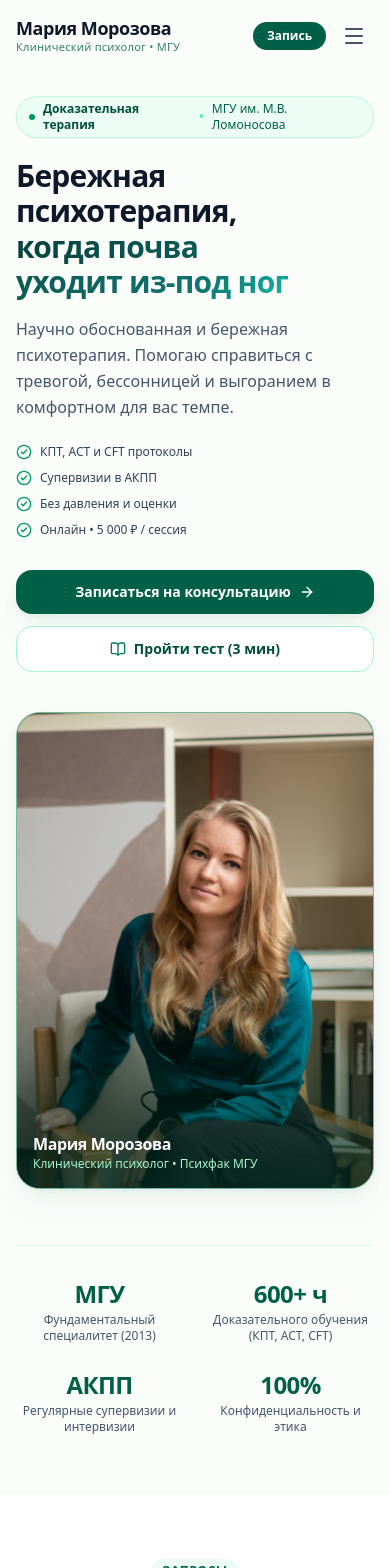
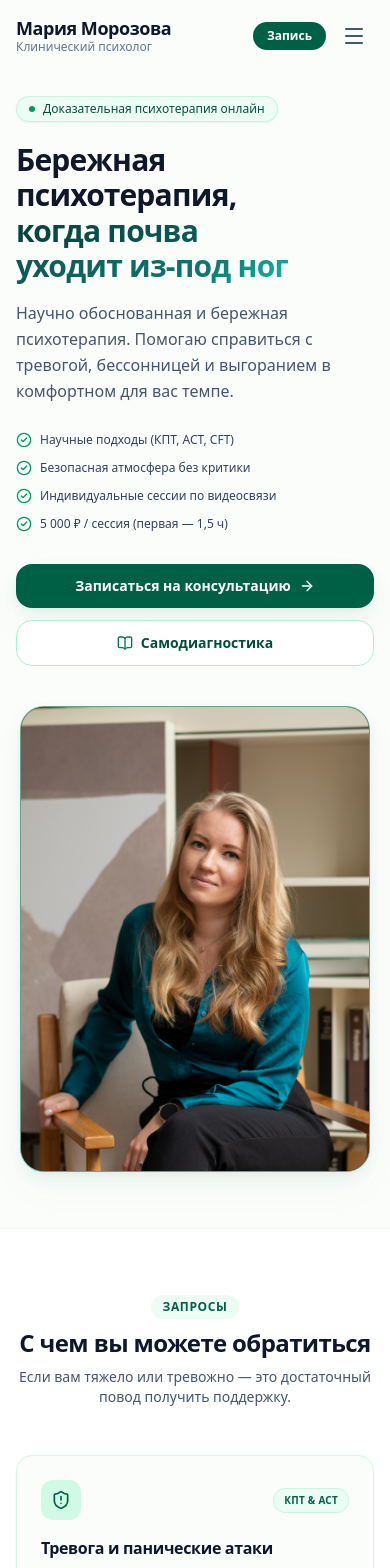
Before and after one commit to psychomanya/psymorozova, a React (Vite) app: page / in a window 390 px wide. Shown: the top 1568 px of the page. Built offline with nearby package versions, Linux system fonts and the light colour scheme.

Commit message:
refactor: eliminate repetitive degree mentions and stats counter, quiet luxury aesthetic

```diff
--- a/src/components/About.jsx
+++ b/src/components/About.jsx
@@ -21,13 +21,13 @@ export default function About({ onOpenBooking }) {
 
             <div className="space-y-3 text-sm sm:text-base text-slate-600 leading-relaxed">
               <p>
-                Я — <strong className="text-slate-900 font-semibold">Мария Морозова</strong>, клинический психолог, выпускница факультета психологии <strong className="text-slate-900 font-semibold">МГУ им. М.В. Ломоносова</strong> (специалитет, 2013 г.).
+                Меня зовут <strong className="text-slate-900 font-semibold">Мария Морозова</strong>. Я клинический психолог и КПТ-терапевт. Получила фундаментальное психологическое образование и специализируюсь на доказательных протоколах помощи при тревоге, апатии и нарушениях сна.
               </p>
               <p>
-                Я знаю о тревоге, выгорании и синдроме самозванца не только по учебникам, но и по собственному опыту. Поэтому в моей работе нет давления, «правильных» ответов и оценок. Мы вместе исследуем ваши сложности с заботой и любопытством.
+                Я знаю о тревоге, выгорании и синдроме самозванца не только по профессиональной литературе, но и по личному пути. Поэтому в моей работе нет давления, готовых шаблонов и критики. Мы вместе исследуем ваши сложности с заботой и вниманием.
               </p>
               <p>
-                Главный ориентир в терапии — ваши истинные ценности, которые становятся надежным компасом для устойчивых изменений.
+                Нашим ориентиром всегда остаются ваши истинные ценности — то, что по-настоящему важно именно для вас.
               </p>
             </div>
 
@@ -39,7 +39,7 @@ export default function About({ onOpenBooking }) {
               </div>
               <div className="flex items-center gap-2.5 text-xs sm:text-sm text-slate-700">
                 <BookCheck className="w-4 h-4 text-emerald-700 shrink-0" />
-                <span>Супервизии в АКПП</span>
+                <span>Регулярные супервизии сложных кейсов</span>
               </div>
               <div className="flex items-center gap-2.5 text-xs sm:text-sm text-slate-700">
                 <HeartHandshake className="w-4 h-4 text-emerald-700 shrink-0" />
@@ -47,7 +47,7 @@ export default function About({ onOpenBooking }) {
               </div>
               <div className="flex items-center gap-2.5 text-xs sm:text-sm text-slate-700">
                 <Compass className="w-4 h-4 text-emerald-700 shrink-0" />
-                <span>Клиническая база и ориентация на науку</span>
+                <span>Научные протоколы с доказанной базой</span>
               </div>
             </div>
 
@@ -63,23 +63,23 @@ export default function About({ onOpenBooking }) {
 
           {/* Right Column: Close-up Portrait & Quote */}
           <div className="lg:col-span-5 flex flex-col gap-4">
-            <div className="relative rounded-3xl overflow-hidden shadow-lg border border-emerald-100 aspect-[4/5] bg-emerald-900">
+            <div className="relative rounded-3xl overflow-hidden shadow-ambient border border-emerald-100 aspect-[4/5] bg-emerald-900">
               <img
                 src="./assets/mariya-morozova-portrait.jpg"
                 alt="Мария Морозова"
                 className="w-full h-full object-cover object-center"
                 loading="lazy"
               />
-              <div className="absolute inset-0 bg-gradient-to-t from-emerald-950/75 via-transparent to-transparent" />
+              <div className="absolute inset-0 bg-gradient-to-t from-emerald-950/60 via-transparent to-transparent" />
               <div className="absolute bottom-4 left-4 right-4 text-white">
                 <div className="text-sm font-bold">Мария Морозова</div>
-                <div className="text-xs text-emerald-200">«Человеку нужен человек»</div>
+                <div className="text-xs text-emerald-200 font-medium">«Человеку нужен человек»</div>
               </div>
             </div>
 
-            <div className="p-5 rounded-2xl bg-emerald-900 text-white flex items-center justify-between gap-4">
+            <div className="p-4 rounded-2xl bg-emerald-900 text-white flex items-center justify-between gap-4">
               <div className="text-xs text-emerald-100">
-                Автор блога <strong className="text-white">«С психикой вальсируем 🧠»</strong>
+                Канал <strong className="text-white">«С психикой вальсируем 🧠»</strong>
               </div>
               <a
                 href={PSYCHOLOGIST.contacts.channel}
@@ -87,7 +87,7 @@ export default function About({ onOpenBooking }) {
                 rel="noopener noreferrer"
                 className="shrink-0 px-3 py-1.5 rounded-xl bg-white text-emerald-900 hover:bg-emerald-50 text-xs font-bold transition-all"
               >
-                Читать канал
+                Читать блог
               </a>
             </div>
           </div>
--- a/src/components/Footer.jsx
+++ b/src/components/Footer.jsx
@@ -26,7 +26,7 @@ export default function Footer({ onOpenBooking }) {
             </div>
 
             <p className="text-xs text-slate-400 leading-relaxed max-w-sm mb-5">
-              Научно доказанная психотерапия без давления и эзотерики. Выпускница МГУ им. Ломоносова, член АКПП, супервизии.
+              Индивидуальные онлайн-консультации. Научно доказанная психотерапия без давления и оценки.
             </p>
 
             <div className="flex items-center gap-2.5">
--- a/src/components/Header.jsx
+++ b/src/components/Header.jsx
@@ -35,13 +35,13 @@ export default function Header({ onOpenBooking }) {
     >
       <div className="max-w-7xl mx-auto px-4 sm:px-6 lg:px-8">
         <div className="flex items-center justify-between">
-          {/* Typographic Personal Brand Logo — clean, no badges/boxes */}
+          {/* Typographic Personal Brand — clean, quiet, professional */}
           <a href="#" className="flex flex-col group">
             <span className="font-bold text-slate-900 tracking-tight text-lg sm:text-xl group-hover:text-emerald-800 transition-colors leading-tight">
               {PSYCHOLOGIST.name}
             </span>
-            <span className="text-[11px] text-emerald-800/80 font-medium tracking-wide">
-              Клинический психолог • МГУ
+            <span className="text-xs text-slate-500 font-normal">
+              Клинический психолог
             </span>
           </a>
 
--- a/src/components/Hero.jsx
+++ b/src/components/Hero.jsx
@@ -6,19 +6,16 @@ export default function Hero({ onOpenBooking }) {
   return (
     <section className="relative pt-24 sm:pt-32 pb-14 sm:pb-20 overflow-hidden">
       {/* Soft ambient emerald background */}
-      <div className="absolute top-10 left-1/2 -translate-x-1/2 w-[800px] h-[450px] bg-gradient-to-tr from-emerald-100/35 via-teal-100/25 to-transparent blur-3xl -z-10 rounded-full pointer-events-none" />
+      <div className="absolute top-10 left-1/2 -translate-x-1/2 w-[800px] h-[450px] bg-gradient-to-tr from-emerald-100/30 via-teal-100/20 to-transparent blur-3xl -z-10 rounded-full pointer-events-none" />
 
       <div className="max-w-7xl mx-auto px-4 sm:px-6 lg:px-8">
-        <div className="grid grid-cols-1 lg:grid-cols-12 gap-10 lg:gap-8 items-center">
+        <div className="grid grid-cols-1 lg:grid-cols-12 gap-10 lg:gap-12 items-center">
 
           {/* Left Column: Value proposition & personal brand */}
           <div className="lg:col-span-7 flex flex-col items-start text-left">
-            {/* Top Minimalist Tag */}
-            <div className="inline-flex items-center gap-2 px-3 py-1 rounded-full bg-emerald-50 border border-emerald-200/60 text-emerald-900 text-xs font-semibold mb-5 shadow-xs">
+            <div className="inline-flex items-center gap-2 px-3 py-1 rounded-full bg-emerald-50/90 border border-emerald-200/60 text-emerald-900 text-xs font-medium mb-5 shadow-xs">
               <span className="w-1.5 h-1.5 rounded-full bg-emerald-600" />
-              <span>Доказательная терапия</span>
-              <span className="text-emerald-300">•</span>
-              <span className="text-emerald-800 font-normal">МГУ им. М.В. Ломоносова</span>
+              <span>Доказательная психотерапия онлайн</span>
             </div>
 
             {/* Main Title */}
@@ -28,27 +25,27 @@ export default function Hero({ onOpenBooking }) {
             </h1>
 
             {/* Subtitle */}
-            <p className="text-base sm:text-lg text-slate-600 leading-relaxed max-w-xl mb-6 font-normal">
+            <p className="text-base sm:text-lg text-slate-600 leading-relaxed max-w-xl mb-7 font-normal">
               {PSYCHOLOGIST.heroSubtitle}
             </p>
 
-            {/* Micro-proof bullets */}
-            <div className="grid grid-cols-1 sm:grid-cols-2 gap-2.5 mb-8 w-full max-w-lg">
+            {/* Micro-proof bullets — calm, quiet, truthful */}
+            <div className="grid grid-cols-1 sm:grid-cols-2 gap-3 mb-8 w-full max-w-lg">
               <div className="flex items-center gap-2 text-xs sm:text-sm text-slate-700">
                 <CheckCircle2 className="w-4 h-4 text-emerald-600 shrink-0" />
-                <span>КПТ, ACT и CFT протоколы</span>
+                <span>Научные подходы (КПТ, ACT, CFT)</span>
               </div>
               <div className="flex items-center gap-2 text-xs sm:text-sm text-slate-700">
                 <CheckCircle2 className="w-4 h-4 text-emerald-600 shrink-0" />
-                <span>Супервизии в АКПП</span>
+                <span>Безопасная атмосфера без критики</span>
               </div>
               <div className="flex items-center gap-2 text-xs sm:text-sm text-slate-700">
                 <CheckCircle2 className="w-4 h-4 text-emerald-600 shrink-0" />
-                <span>Без давления и оценки</span>
+                <span>Индивидуальные сессии по видеосвязи</span>
               </div>
               <div className="flex items-center gap-2 text-xs sm:text-sm text-slate-700">
                 <CheckCircle2 className="w-4 h-4 text-emerald-600 shrink-0" />
-                <span>Онлайн • 5 000 ₽ / сессия</span>
+                <span>5 000 ₽ / сессия (первая — 1,5 ч)</span>
               </div>
             </div>
 
@@ -67,52 +64,26 @@ export default function Hero({ onOpenBooking }) {
                 className="inline-flex items-center justify-center gap-2 px-5 py-3 rounded-2xl text-sm font-semibold text-emerald-900 bg-white hover:bg-emerald-50 border border-emerald-200 transition-all text-center"
               >
                 <BookOpen className="w-4 h-4 text-emerald-700" />
-                <span>Пройти тест (3 мин)</span>
+                <span>Самодиагностика</span>
               </a>
             </div>
           </div>
 
-          {/* Right Column: Clean Hero Photo without floating sticker badges */}
+          {/* Right Column: Clean Portrait Photo */}
           <div className="lg:col-span-5 flex justify-center relative">
-            <div className="relative w-full max-w-[360px] sm:max-w-[400px]">
-
-              <div className="relative rounded-3xl overflow-hidden shadow-ambient border border-emerald-200/70 bg-emerald-950 aspect-[3/4]">
+            <div className="relative w-full max-w-[350px] sm:max-w-[380px]">
+              <div className="rounded-3xl overflow-hidden shadow-ambient border border-emerald-200/60 bg-emerald-950 aspect-[3/4]">
                 <img
                   src="./assets/mariya-morozova-hero.jpg"
                   alt="Мария Морозова — Клинический психолог"
                   className="w-full h-full object-cover object-top"
                   loading="eager"
                 />
-
-                <div className="absolute inset-0 bg-gradient-to-t from-emerald-950/75 via-transparent to-transparent" />
-
-                <div className="absolute bottom-4 left-4 right-4 text-white">
-                  <div className="text-base font-bold tracking-tight">Мария Морозова</div>
-                  <div className="text-xs text-emerald-200 font-medium">Клинический психолог • Психфак МГУ</div>
-                </div>
               </div>
-
             </div>
           </div>
 
         </div>
-
-        {/* Stats Row */}
-        <div className="mt-14 pt-8 border-t border-emerald-100/70">
-          <div className="grid grid-cols-2 md:grid-cols-4 gap-6">
-            {PSYCHOLOGIST.stats.map((stat, idx) => (
-              <div key={idx} className="flex flex-col items-center sm:items-start text-center sm:text-left">
-                <span className="text-2xl sm:text-3xl font-extrabold text-emerald-800 tracking-tight mb-0.5">
-                  {stat.value}
-                </span>
-                <span className="text-xs text-slate-600 font-medium leading-snug">
-                  {stat.label}
-                </span>
-              </div>
-            ))}
-          </div>
-        </div>
-
       </div>
     </section>
   );
--- a/src/data/content.js
+++ b/src/data/content.js
@@ -2,7 +2,6 @@ export const PSYCHOLOGIST = {
   name: "Мария Морозова",
   title: "Клинический психолог • КПТ / ACT / CFT-терапевт",
   heroSubtitle: "Научно обоснованная и бережная психотерапия. Помогаю справиться с тревогой, бессонницей и выгоранием в комфортном для вас темпе.",
-  educationShort: "МГУ им. М.В. Ломоносова • Член АКПП",
   price: "5 000 ₽",
   firstSessionDuration: "1,5 часа (первичная диагностика)",
   regularSessionDuration: "50 минут (регулярная сессия)",
@@ -16,12 +15,6 @@ export const PSYCHOLOGIST = {
     channelName: "С психикой вальсируем 🧠",
     testsUrl: "https://psychomanya.github.io/psychotests/",
   },
-  stats: [
-    { value: "МГУ", label: "Фундаментальный специалитет (2013)" },
-    { value: "600+ ч", label: "Доказательного обучения (КПТ, ACT, CFT)" },
-    { value: "АКПП", label: "Регулярные супервизии и интервизии" },
-    { value: "100%", label: "Конфиденциальность и этика" },
-  ],
 };
 
 export const SERVICES = [
```
